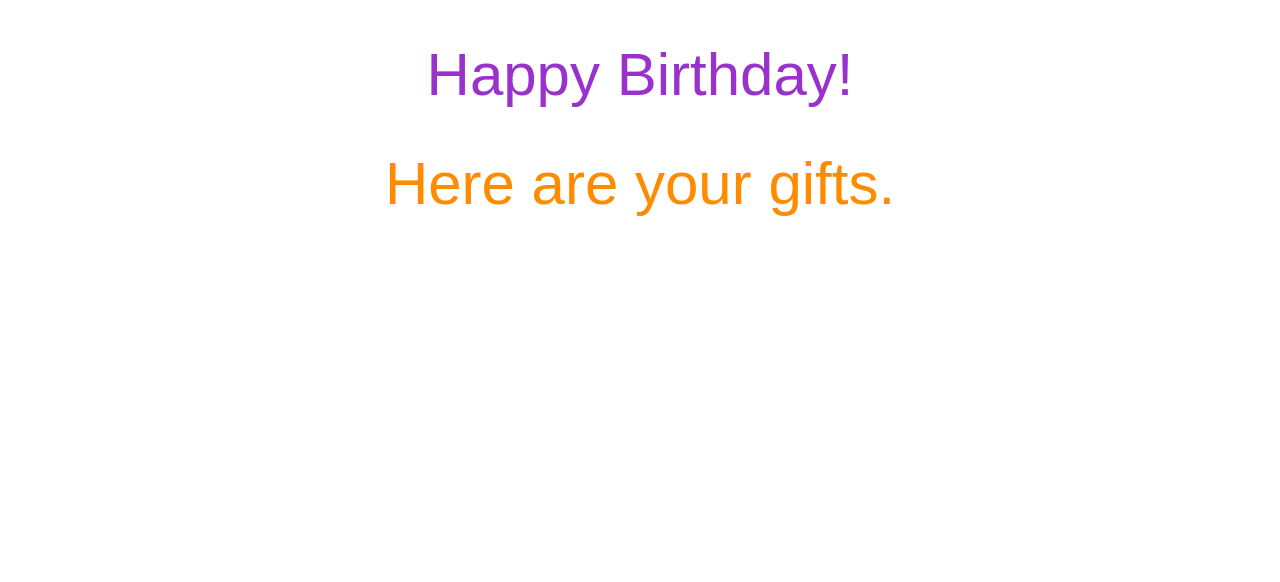
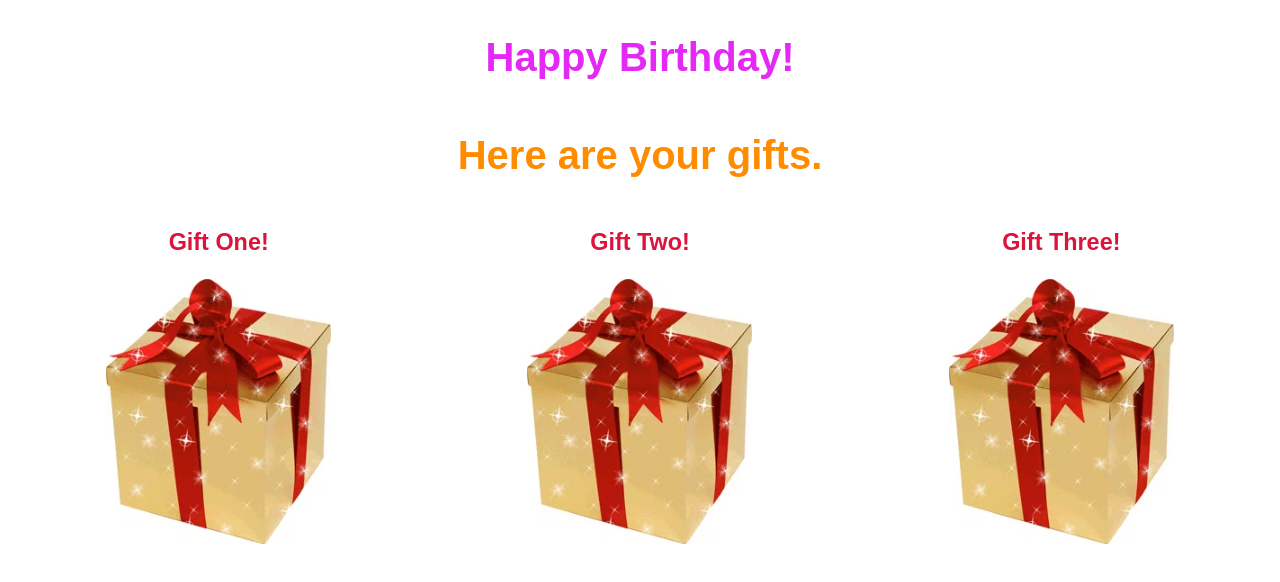
Before and after one commit to 7meninn/Scrimba_Progress_Projects, a plain HTML site: page HTML_and_CSS/birthday_gift_site/index.html in a window 1280 px wide. Drawn offline with Linux system fonts and the light colour scheme; a web font is replaced by a local one.

Commit message:
initial commit

```diff
--- a/HTML_and_CSS/birthday_gift_site/index.html
+++ b/HTML_and_CSS/birthday_gift_site/index.html
@@ -10,12 +10,23 @@
     <title>BirthdayGift</title>
 </head>
 <body>
+    <div class="page">
     <h1 class="heading"><span class="hapbir">Happy Birthday!</span></h1>
     <h1 class="heading"><span class="here">Here are your gifts.</span></h1>
-    <div>
-
-
-
+    <div class="gift-sec">
+        <div class="g1">
+            <h3>Gift One!</h3>
+            <div class="gift1"></div>
+        </div>
+        <div class="g2">
+            <h3>Gift Two!</h3>
+            <div class="gift2"></div>
+        </div>
+        <div class="g3">
+            <h3>Gift Three!</h3>
+            <div class="gift3"></div>
+        </div>
+    </div>
     </div>
 </body>
 </html>
--- a/HTML_and_CSS/birthday_gift_site/style.css
+++ b/HTML_and_CSS/birthday_gift_site/style.css
@@ -1,16 +1,56 @@
+.page {
+    display: flex;
+    flex-direction: column;
+    font-family: "Matemasie", sans-serif;
+    font-weight: 400;
+    font-style: normal;
+    font-size: 20px;
+}
+
+.hapbir {
+    color: #e428f5;
+}
 .heading {
     display: flex;
     justify-content: center;
-    font-family: "Matemasie", sans-serif;
-    font-weight: 400;
-    font-style: normal;
-    font-size: 60px;
-}
-
-.hapbir {
-    color: darkorchid;
 }
 
 .here {
     color: darkorange;
 }
+.gift-sec {
+    display: flex;
+    flex-direction: row;
+    justify-content: space-around;
+}
+img {
+    width: 225px;
+}
+.g1, .g2, .g3 {
+    display: flex;
+    flex-direction: column;
+    align-items: center;
+}
+
+h3 {
+    color: crimson;
+}
+
+.gift1, .gift2, .gift3 {
+    background-image: url("./wrap.webp");
+    background-size: cover;
+    width: 225px;
+    height: 265px;
+}
+
+.gift1:hover {
+    background-image: url("./g1.webp");
+}
+
+.gift2:hover {
+    background-image: url("./g2.webp");
+}
+
+.gift3:hover {
+    background-image: url("./g3.webp");
+}
```
Also changed, not shown: HTML_and_CSS/birthday_gift_site/g1.webp (added), HTML_and_CSS/birthday_gift_site/g2.webp (added), HTML_and_CSS/birthday_gift_site/g3.webp (added), HTML_and_CSS/birthday_gift_site/wrap.webp (added).
